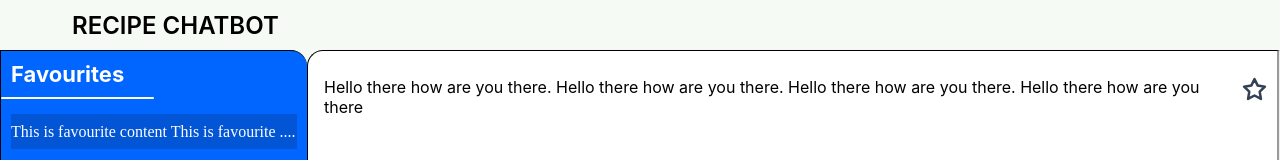
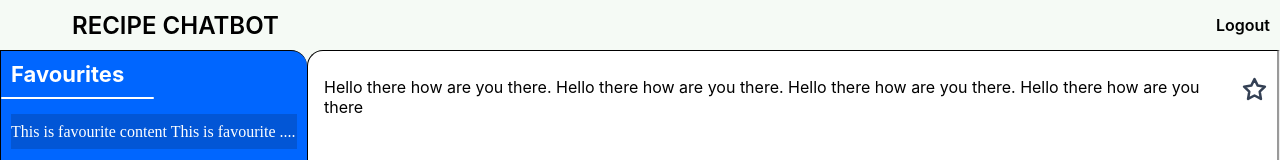
Before and after one commit to devrajj/Recipe, a React (Create React App) app in the folder frontend/: page / in a window 1280 px wide. Shown: the top 160 px of the page. Built offline with nearby package versions, Linux system fonts and the light colour scheme.

Commit message:
added logout button in frontend

```diff
--- a/frontend/src/components/chatBot/index.jsx
+++ b/frontend/src/components/chatBot/index.jsx
@@ -9,12 +9,27 @@ const MainContainer = styled.div`
 
 const MainHeading = styled.div`
   display: flex;
+  height: 50px;
+  justify-content: space-between;
+  cursor: default;
+`;
+
+const MainHeadingText = styled.div`
+  display: flex;
   align-items: center;
   margin-left: 72px;
   font-size: 24px;
   font-weight: 600;
-  height: 50px;
   color: black;
+`;
+
+const Logout = styled.div`
+  display: flex;
+  align-items: center;
+  font-size: 16px;
+  font-weight: 600;
+  color: black;
+  margin-right: 10px;
 `;
 
 const ChatBody = styled.div`
@@ -141,7 +156,10 @@ export default function CustomChatBot() {
   const [toggleFavourite, setToggleFavourite] = useState(false);
   return (
     <MainContainer>
-      <MainHeading>RECIPE CHATBOT</MainHeading>
+      <MainHeading>
+        <MainHeadingText>RECIPE CHATBOT</MainHeadingText>
+        <Logout onClick={() => {}}>Logout</Logout>
+      </MainHeading>
       <ChatBody>
         <FavouritesContainer>
           <FavouritesText>Favourites</FavouritesText>
```
